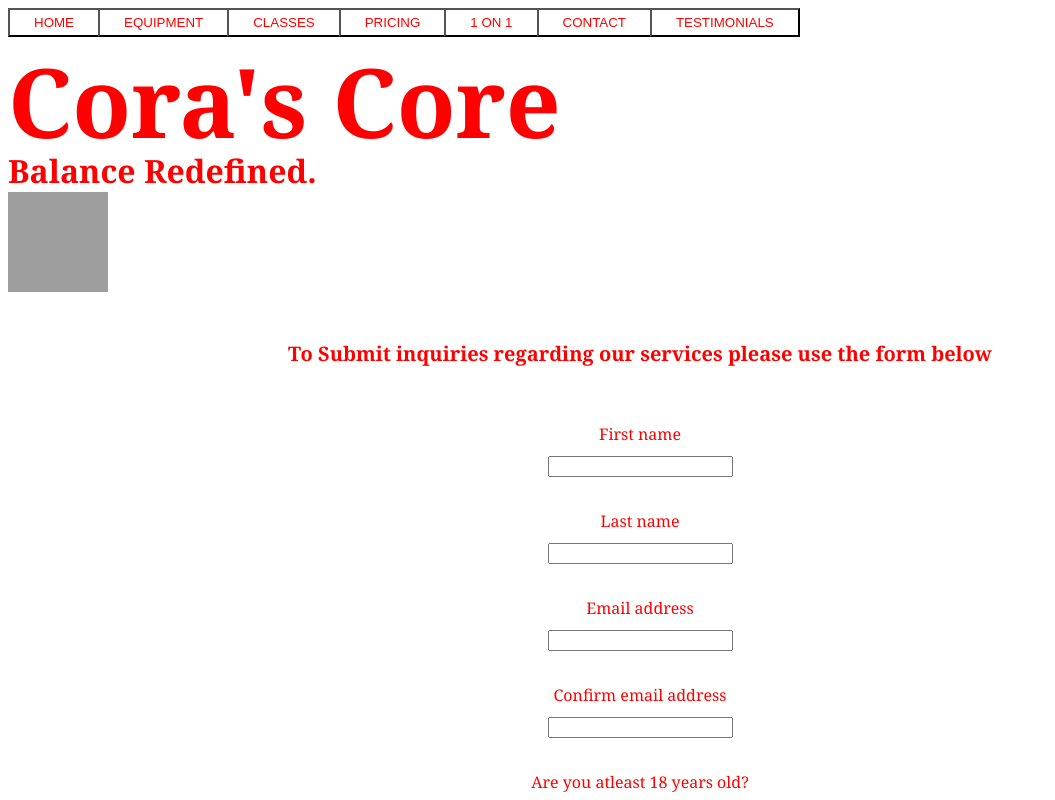
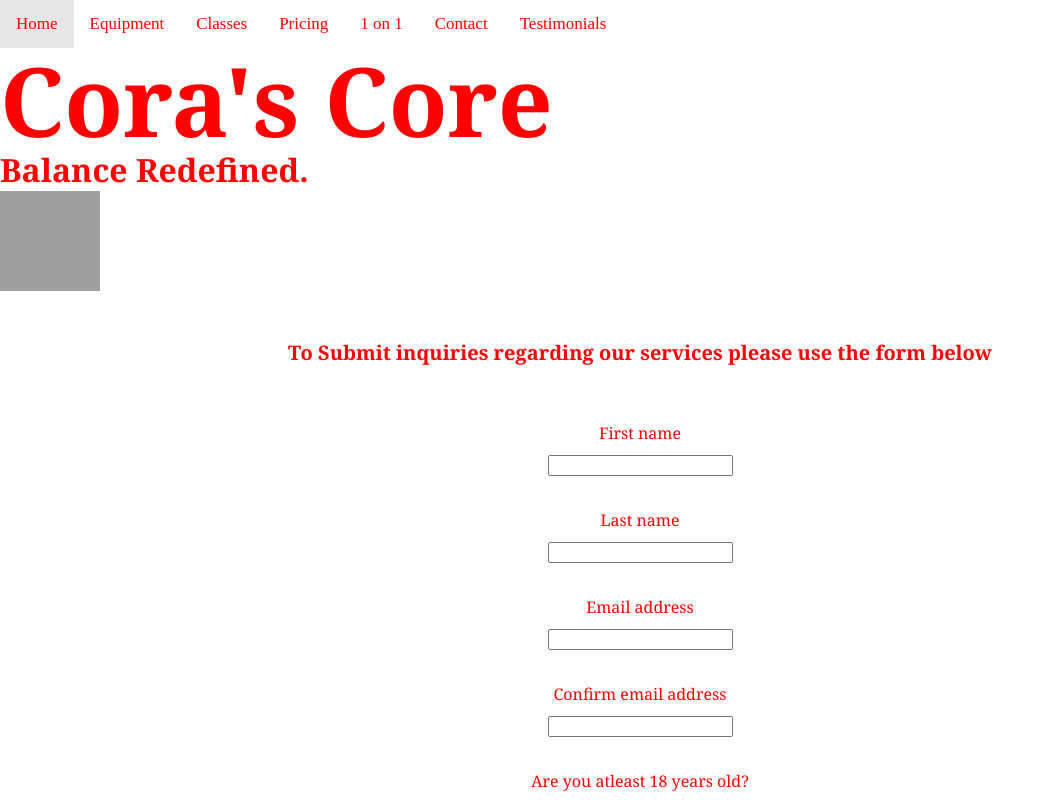
Before and after one commit to Teletran1/Fitness_Site_By_SG_, a plain HTML site: page index.html in a window 1280 px wide. Shown: the top 800 px of the page, without its empty margins (0-1055 px from the left). Drawn offline with Linux system fonts and the light colour scheme; grey boxes are pictures that could not be loaded.

Commit message:
Added fixed main menu.

```diff
--- a/index.html
+++ b/index.html
@@ -1,6 +1,7 @@
 <!DOCTYPE html>
 <html>
 <head>
+
 <style>
 body {
       background-color:#ffffff;
@@ -12,43 +13,49 @@ body {
 
 <!DOCTYPE html>
 <html>
+<head>
+
+<meta name="viewport" content="width=device-width, initial-scale=1">
 <style>
-.btn-group button {
-    background-color: #ffffff; /* White background */
-    border: 1px ff0000; /* Red border */
-    color: #ff0000; /* Red text */
-    padding: 5px 24px; /* Some padding */
-    cursor: pointer; /* Pointer/hand icon */
-    float: left; /* Float the buttons side by side */
+body {margin:0;}
+.navbar {
+  overflow: hidden;
+  background-color: white;
+  position: fixed;
+  top: 0%;
+  width:100%;
 }
-/* Clear floats (clearfix hack) */
-.btn-group:after {
-    content: "";
-    clear: both;
-    display: table;
+.navbar a {
+  float: left;
+  display: block;
+  color: red;
+  text-align: center;
+  padding: 14px 16px;
+  text-decoration: none;
+  font-size: 17px;
 }
-.btn-group button:not(:last-child) {
-    border-right: none; /* Prevent double borders */
+.navbar a:hover {
+  background: #e6e6e6;
+  color: red;
 }
-/* Add a background color on hover */
-.btn-group button:hover {
-    background-color: #e6e6e6;
+.main {
+  padding: 16px;
+  margin-top: 500px;
+  height: px;
 }
 </style>
+</head>
 <body>
 
-<div class="btn-group" style="width:100%">
-  <button onclick="window.location='https://teletran1.github.io/Fitness_Site_By_SG/'; return false;">HOME</button>
-  <button onclick="window.location='https://teletran1.github.io/Fitness_Site_By_SG_Equipment/'; return false;">EQUIPMENT</button>
-  <button onclick="window.location='https://teletran1.github.io/Fitness_Site_By_SG_classes/'; return false;">CLASSES</button>
-  <button onclick="window.location='https://teletran1.github.io/Fitness_Site_By_SG_Pricing/'; return false;">PRICING</button>
-  <button onclick="window.location='https://teletran1.github.io/Fitness_Site_By_SG_1_ON_1/'; return false;">1 ON 1</button>
-  <button onclick="window.location='https://teletran1.github.io/Fitness_Site_By_SG_Contact/'; return false;">CONTACT</button>
-  <button onclick="window.location='https://teletran1.github.io/Fitness_Site_By_SG_Testimonials/'; return false;">TESTIMONIALS</button>
+<div class="navbar">
+  <a href="https://teletran1.github.io/Fitness_Site_By_SG/">Home</a>
+  <a href="https://teletran1.github.io/Fitness_Site_By_SG_Equipment/">Equipment</a>
+  <a href="https://teletran1.github.io/Fitness_Site_By_SG_classes/">Classes</a>
+  <a href="https://teletran1.github.io/Fitness_Site_By_SG_Pricing/">Pricing</a>
+  <a href="https://teletran1.github.io/Fitness_Site_By_SG_1_ON_1/">1 on 1</a>
+  <a href="https://teletran1.github.io/Fitness_Site_By_SG_Contact/">Contact</a>
+  <a href="https://teletran1.github.io/Fitness_Site_By_SG_testimonials/">Testimonials</a>
 </div>
-
-</body>
-</html>
 
 <html>
 <body>
@@ -58,7 +65,8 @@ h.small {
     line-height: 0.0;
 }
 </style>
-
+<br>
+<br>
 <h class="small">
 <h1 style=font-size:600%
 <h1><font face="georgia" color="red">Cora's Core</h1>
```
